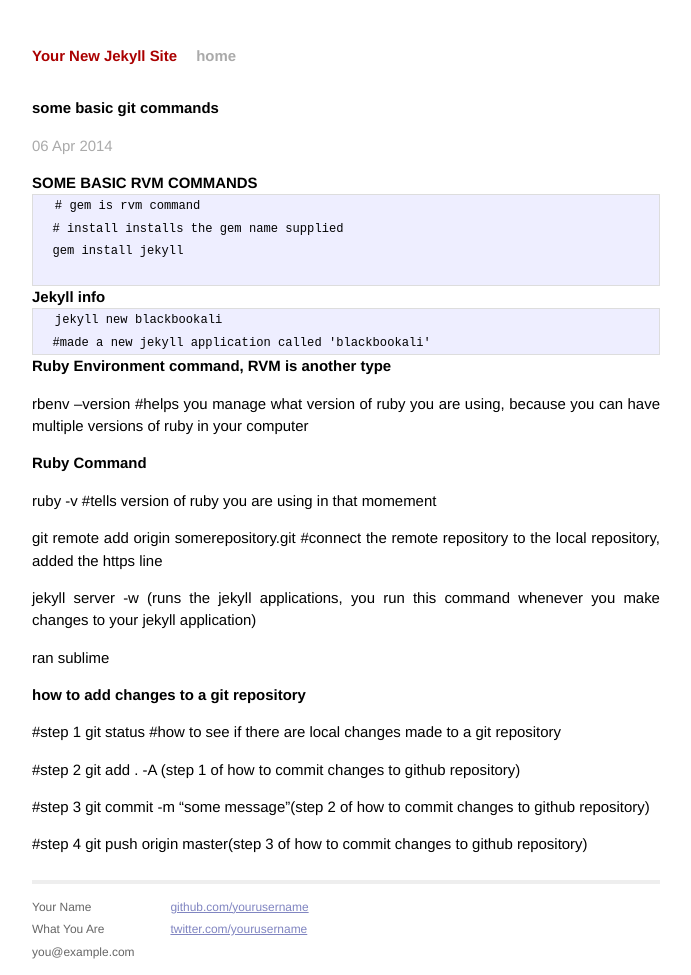
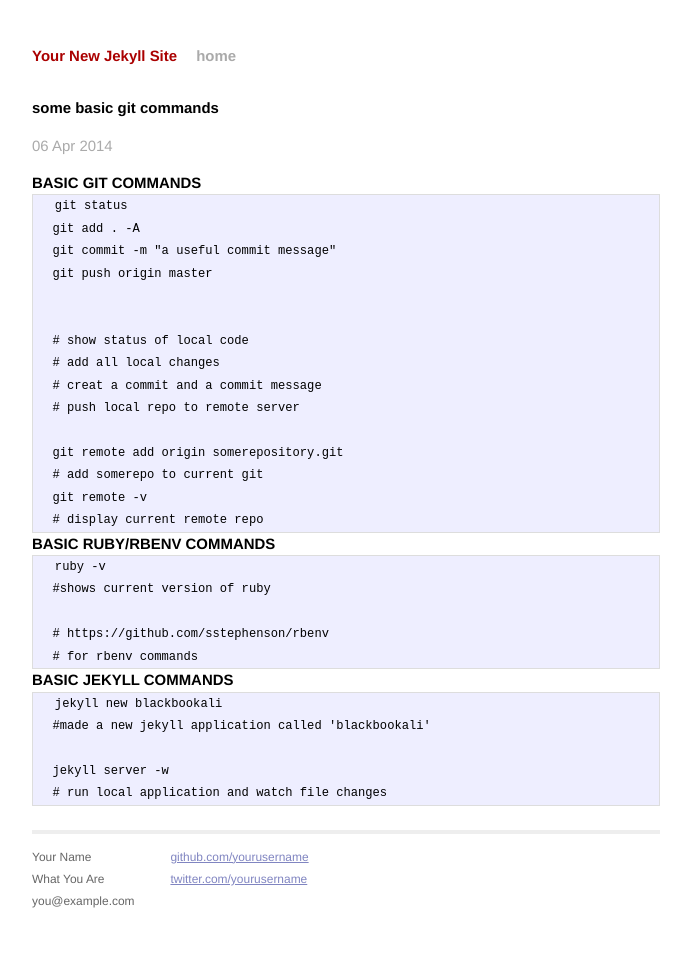
Before and after one commit to blackbookali/blackbookali.github.io, a Jekyll site: the page built from _posts/2014-04-06-basic-git-commands.md, in a window 1280 px wide. Shown: the whole page, without its empty margins (294-985 px from the left). Built offline with Jekyll 4.4.1, drawn with Linux system fonts in a browser that asks for light colours; Markdown is read by kramdown in place of the engine named in the settings; after the commit the page ends 945 px from its top, so only the background shows below that.

Commit message:
edit copy

````diff
--- a/_posts/2014-04-06-basic-git-commands.md
+++ b/_posts/2014-04-06-basic-git-commands.md
@@ -5,45 +5,42 @@ date:   2014-04-06 11:20:50
 categories: jekyll update
 ---
 
-### SOME BASIC RVM COMMANDS
+### BASIC GIT COMMANDS
 
 ```
-  # gem is rvm command
-  # install installs the gem name supplied
-  gem install jekyll
+  git status
+  git add . -A
+  git commit -m "a useful commit message"
+  git push origin master
+
+
+  # show status of local code
+  # add all local changes
+  # creat a commit and a commit message
+  # push local repo to remote server
+
+  git remote add origin somerepository.git
+  # add somerepo to current git
+  git remote -v
+  # display current remote repo
+```
+
+### BASIC RUBY/RBENV COMMANDS
 
 ```
-### Jekyll info
+  ruby -v
+  #shows current version of ruby
+
+  # https://github.com/sstephenson/rbenv
+  # for rbenv commands
+```
+
+### BASIC JEKYLL COMMANDS
+
 ```
   jekyll new blackbookali
   #made a new jekyll application called 'blackbookali'
+
+  jekyll server -w
+  # run local application and watch file changes
 ```
-### Ruby Environment command, RVM is another type
-  rbenv --version
-  #helps you manage what version of ruby you are using, because you can have multiple versions of ruby in your computer
-
-### Ruby Command
-  ruby -v
-  #tells version of ruby you are using in that momement
-
-  git remote add origin somerepository.git
-  #connect the remote repository to the local repository, added the https line
-
-  jekyll server -w (runs the jekyll applications, you run this command whenever you make changes to your jekyll application)
-
-  ran sublime
-
-### how to add changes to a git repository
-
-  #step 1
-  git status
-  #how to see if there are local changes made to a git repository
-
-  #step 2
-  git add . -A (step 1 of how to commit changes to github repository)
-
-  #step 3
-  git commit -m "some message"(step 2 of how to commit changes to github repository)
-
-  #step 4
-  git push origin master(step 3 of how to commit changes to github repository)
````
